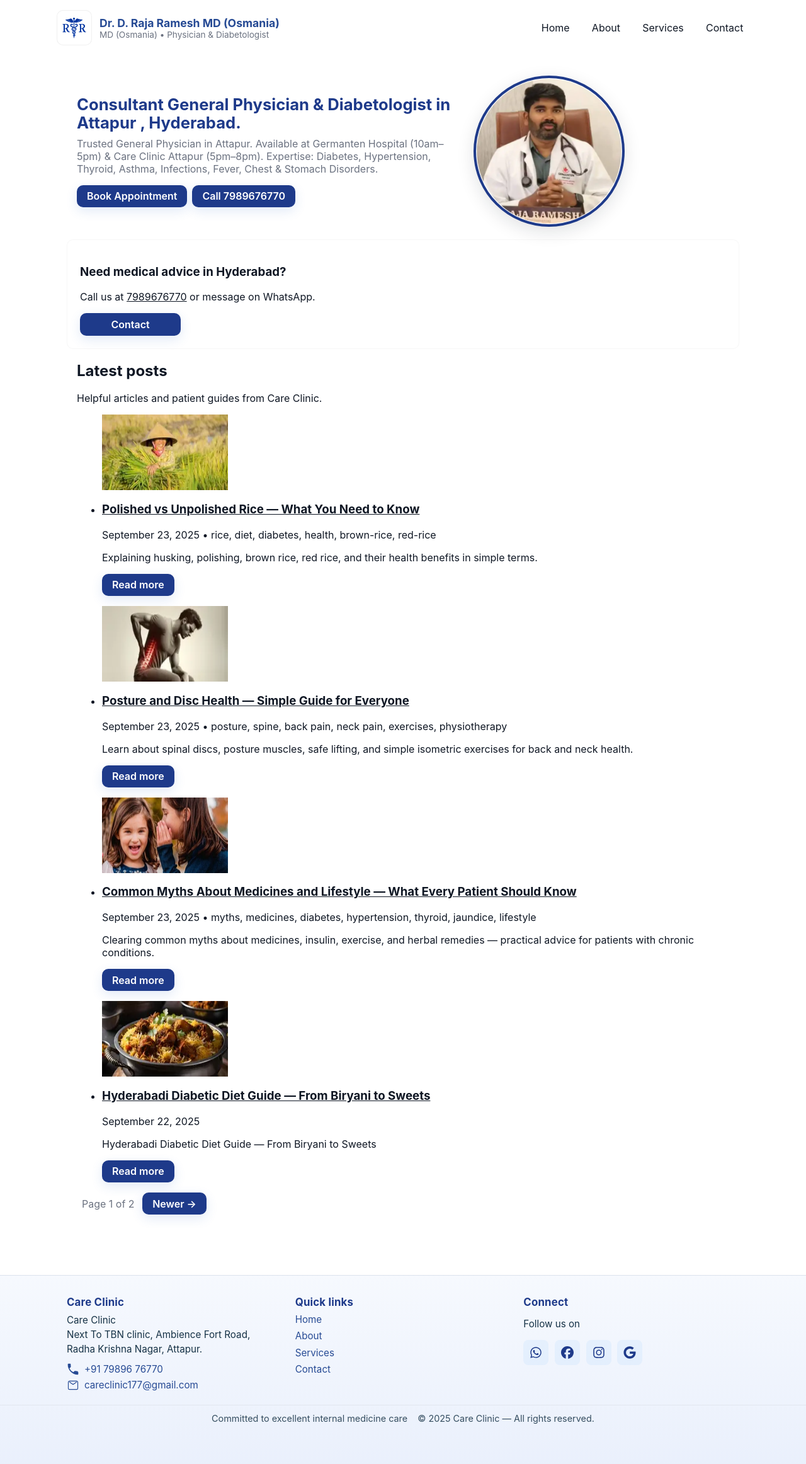
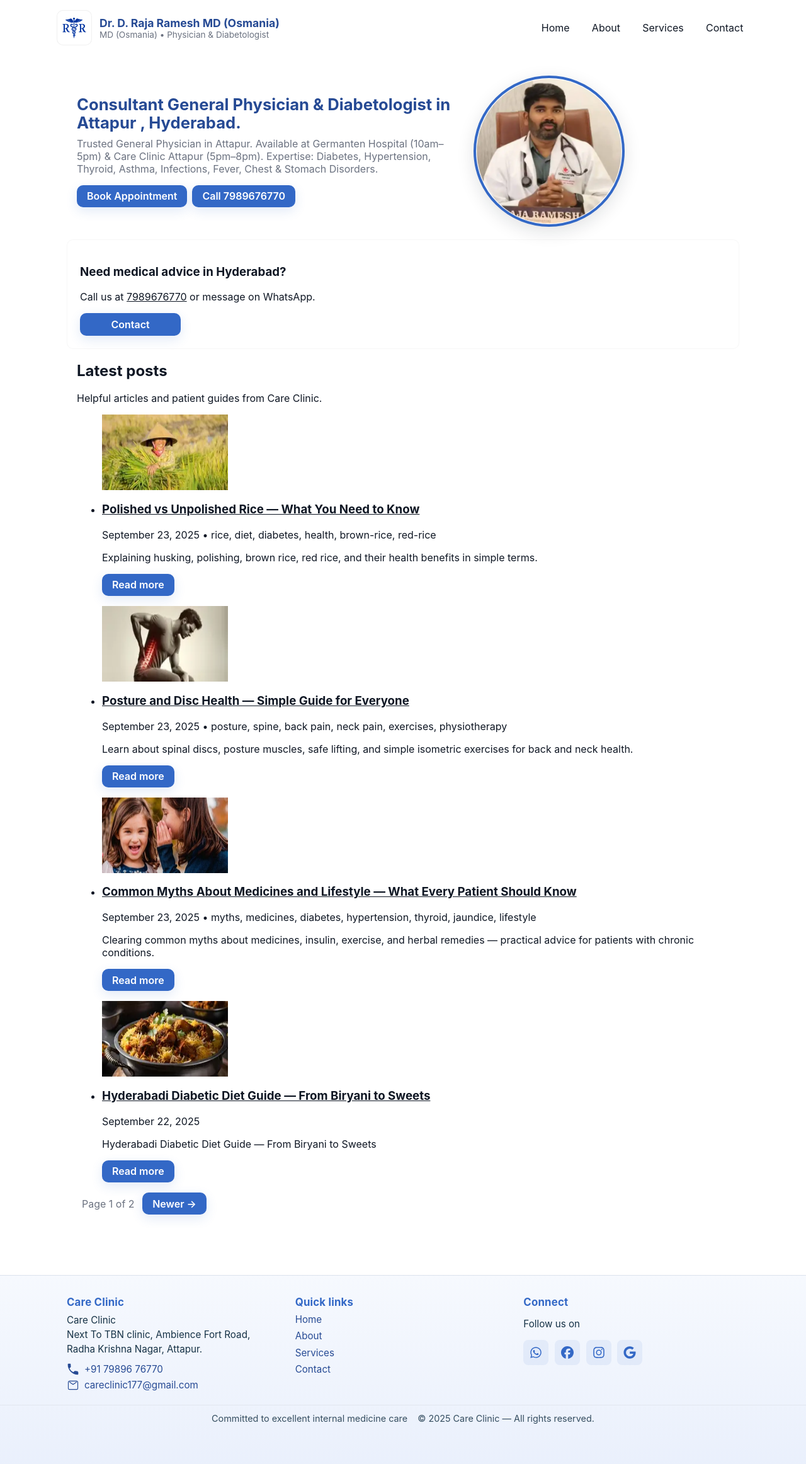
Before and after one commit to drrajarameshd/rr, a Jekyll site: the page built from index.html, in a window 1280 px wide. Shown: the whole page at 63% size. Built offline with Jekyll 4.4.1, drawn with Linux system fonts in a browser that asks for light colours; the list of posts is cut into pages by our own code.

Commit message:
Update style.css

```diff
--- a/assets/css/style.css
+++ b/assets/css/style.css
@@ -6,22 +6,18 @@
 
 /* ========= THEME / VARIABLES ========= */
 :root{
-  --primary: #1e3a8a;
+  --primary: #3368c6;
   --primary-dark: #264a94;
-  --primary-600: #4aa3ff;                  /* New main tone */
-  --primary-100: rgba(74,163,255,0.08);    /* 8% tint of new base */
-  --primary-150: rgba(74,163,255,0.15);    /* 15% tint of new base */
-  --secondary : #1e3a8a;
-  --secondary-dark : #1e3a8a;
+  --primary-600: #2f5fb7;
+  --primary-100: rgba(51,104,198,0.08);
+  --primary-150: rgba(51,104,198,0.15);
+
   --muted: #6b7280;
   --text: #0f1724;
   --bg: #ffffff;
   --card: #f9fbfd;
-
   --footer-bg-start: #f6f9fe;
   --footer-bg-end: #eaf0fc;
-  --nav-gradient-start: #1e3a8a;
-  --nav-gradient-end: #3b4cca;
 
   --radius: 12px;
   --container: 1100px;
@@ -63,7 +59,7 @@ img{max-width:100%;display:block}
 .banner{background: linear-gradient(90deg, rgba(51,104,198,0.08), rgba(51,104,198,0.02));padding:2.4rem 0;border-bottom:1px solid rgba(0,0,0,.03)}
 .banner-inner{display:flex;align-items:center;gap:1.5rem}
 .hero-text{max-width:60ch}
-.hero-text h2{margin:0 0 .5rem;font-size:1.6rem;color:var(--secondary-dark);line-height:1.15}
+.hero-text h2{margin:0 0 .5rem;font-size:1.6rem;color:var(--primary-dark);line-height:1.15}
 .hero-text p{margin:0 0 1rem;color:var(--muted)}
 
 /* Buttons (single source of truth) */
@@ -81,16 +77,16 @@ img{max-width:100%;display:block}
 
 /* Hero image & mobile visiting card */
 .hero-image{display:flex;position:relative;align-items:center;justify-content:center}
-.hero-photo-circle{display:block;width:100%;max-width:240px;height:auto;border-radius:50%;object-fit:cover;border:4px solid var(--secondary);box-shadow:0 8px 28px rgba(15,23,36,0.12);background:#fff}
+.hero-photo-circle{display:block;width:100%;max-width:240px;height:auto;border-radius:50%;object-fit:cover;border:4px solid var(--primary);box-shadow:0 8px 28px rgba(15,23,36,0.12);background:#fff}
 .hero-mobile-card{display:none;box-sizing:border-box}
 
 /* mobile visiting card internals */
-.hero-mobile-card .card-name{margin:0 0 4px;font-size:1rem;color:var(--secondary-dark);font-weight:700}
+.hero-mobile-card .card-name{margin:0 0 4px;font-size:1rem;color:var(--primary-dark);font-weight:700}
 .hero-mobile-card .card-title{margin:0 0 6px;font-size:.85rem;color:var(--muted)}
 .hero-mobile-card .card-role{margin:0 0 .6rem;font-size:.88rem;color:var(--text)}
 .hero-mobile-card .card-line{display:flex;align-items:center;gap:.6rem;margin:.45rem 0}
-.hero-mobile-card .card-icon{width:18px;height:18px;flex:0 0 18px;color:var(--secondary-dark)}
-.hero-mobile-card .card-link{color:var(--secondary-dark);text-decoration:none;font-weight:600;font-size:.92rem}
+.hero-mobile-card .card-icon{width:18px;height:18px;flex:0 0 18px;color:var(--primary-dark)}
+.hero-mobile-card .card-link{color:var(--primary-dark);text-decoration:none;font-weight:600;font-size:.92rem}
 .hero-mobile-card .card-link:hover{text-decoration:underline}
 
 /* ========= MAIN LAYOUT ========= */
@@ -147,7 +143,7 @@ input:focus,textarea:focus{outline:2px solid var(--primary-600);border-color:var
   text-decoration: none;
 }
 /* ========= BOTTOM NAV ========= */
-.bottom-nav{position:fixed;left:0;right:0;bottom:0;height:var(--bottom-nav-height);background: linear-gradient(180deg, #1e3a8a 0%, #312e81 100%);display:flex;justify-content:space-around;align-items:center;z-index:9999;box-shadow:0 -6px 20px rgba(0,0,0,.12);border-top:1px solid rgba(0,0,0,.08);padding-top:6px;padding-bottom:calc(env(safe-area-inset-bottom,0px)+6px)}
+.bottom-nav{position:fixed;left:0;right:0;bottom:0;height:var(--bottom-nav-height);background:linear-gradient(90deg,#3368c6,#5b9bd5);display:flex;justify-content:space-around;align-items:center;z-index:9999;box-shadow:0 -6px 20px rgba(0,0,0,.12);border-top:1px solid rgba(0,0,0,.08);padding-top:6px;padding-bottom:calc(env(safe-area-inset-bottom,0px)+6px)}
 .bottom-nav a{flex:1 1 0;display:inline-flex;flex-direction:column;align-items:center;justify-content:center;text-align:center;color:#fff;text-decoration:none;font-size:.78rem;padding-top:5px;padding-left:6px;padding-right:6px;transition:background .2s ease}
 .bottom-nav a svg{width:22px;height:22px;margin-bottom:4px;fill:#fff;display:block}
 .bottom-nav a.whatsapp-big svg{width:32px;height:32px;margin-bottom:2px}
```
